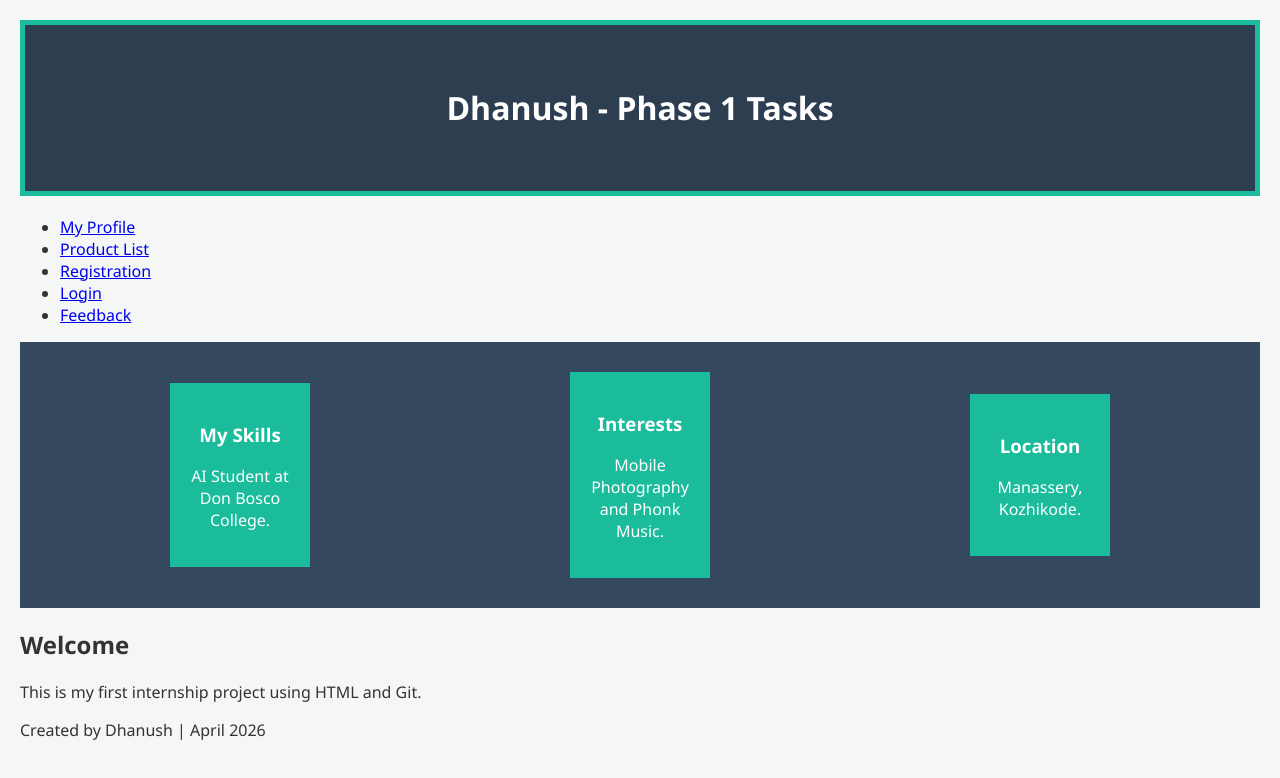
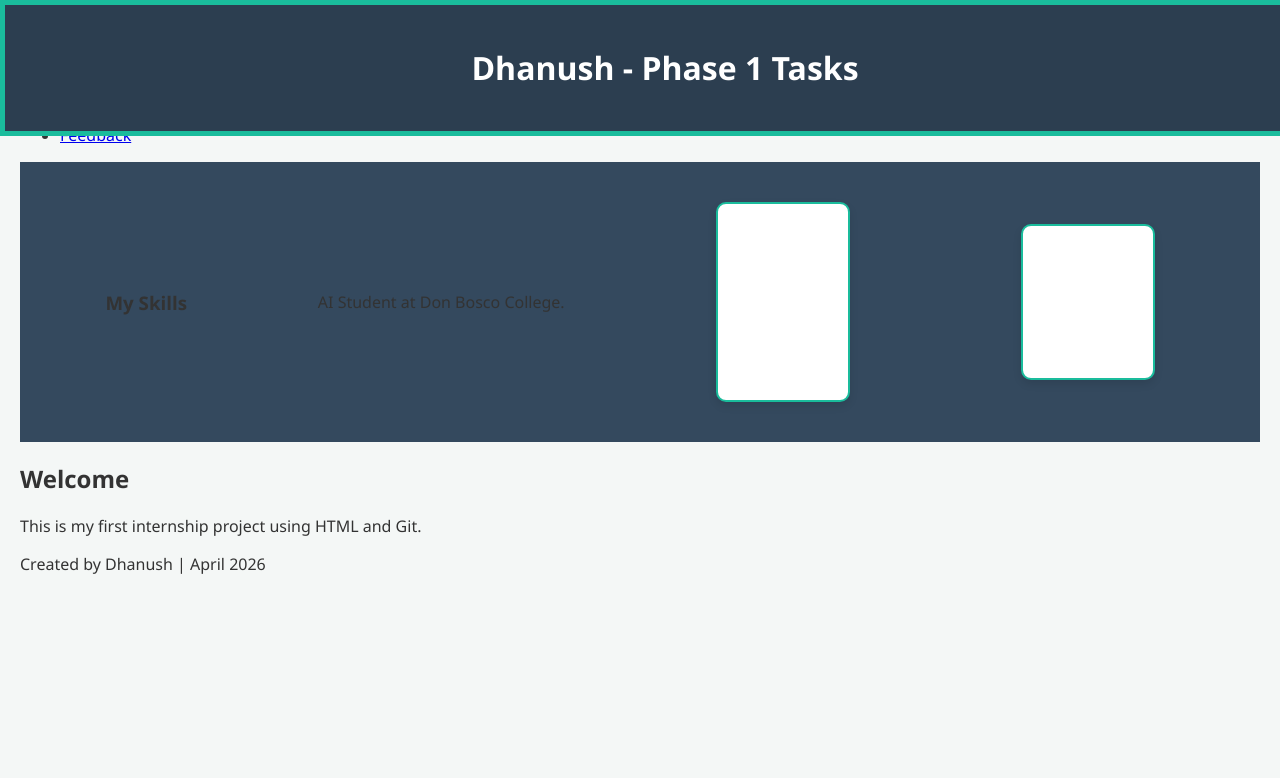
Before and after one commit to Sfnush/Dhanush_Phase1, a plain HTML site: page index.html in a window 1280 px wide. Drawn offline with Linux system fonts and the light colour scheme.

Commit message:
Fixed header position and kept padding

```diff
--- a/index.html
+++ b/index.html
@@ -19,17 +19,15 @@
         </ul>
     </nav>
 
-    <section>
-    <main class="flex-container">
-        <div class="flex-item">
+    <section>    <main class="flex-container">
             <h3>My Skills</h3>
             <p>AI Student at Don Bosco College.</p>
         </div>
-        <div class="flex-item">
+        <div class="flex-item card ">
             <h3>Interests</h3>
             <p>Mobile Photography and Phonk Music.</p>
         </div>
-         <div class="flex-item">
+         <div class="flex-item card ">
             <h3>Location</h3>
             <p>Manassery, Kozhikode.</p>
         </div>
--- a/style.css
+++ b/style.css
@@ -11,8 +11,13 @@ body {
 header {
     background-color: #2c3e50;
     color: white;
-    padding: 40px;            /* Inside space */
+    padding:20px;            /* Inside space */
     border: 5px solid #1abc9c; /* Border */
+    position: fixed;
+  top: 0;
+  left: 0;
+  width: 100%;
+  z-index: 1000;
     margin-bottom: 20px;     /* Outside space */
     text-align: center;
 }
@@ -107,3 +112,11 @@ header {
         flex-direction: column;
     }
 }
+
+.card {
+  margin: 20px;
+  padding: 15px;
+  border: 2px solid #1abc9c;
+  border-radius: 10px;
+  background-color: white;
+}
```
